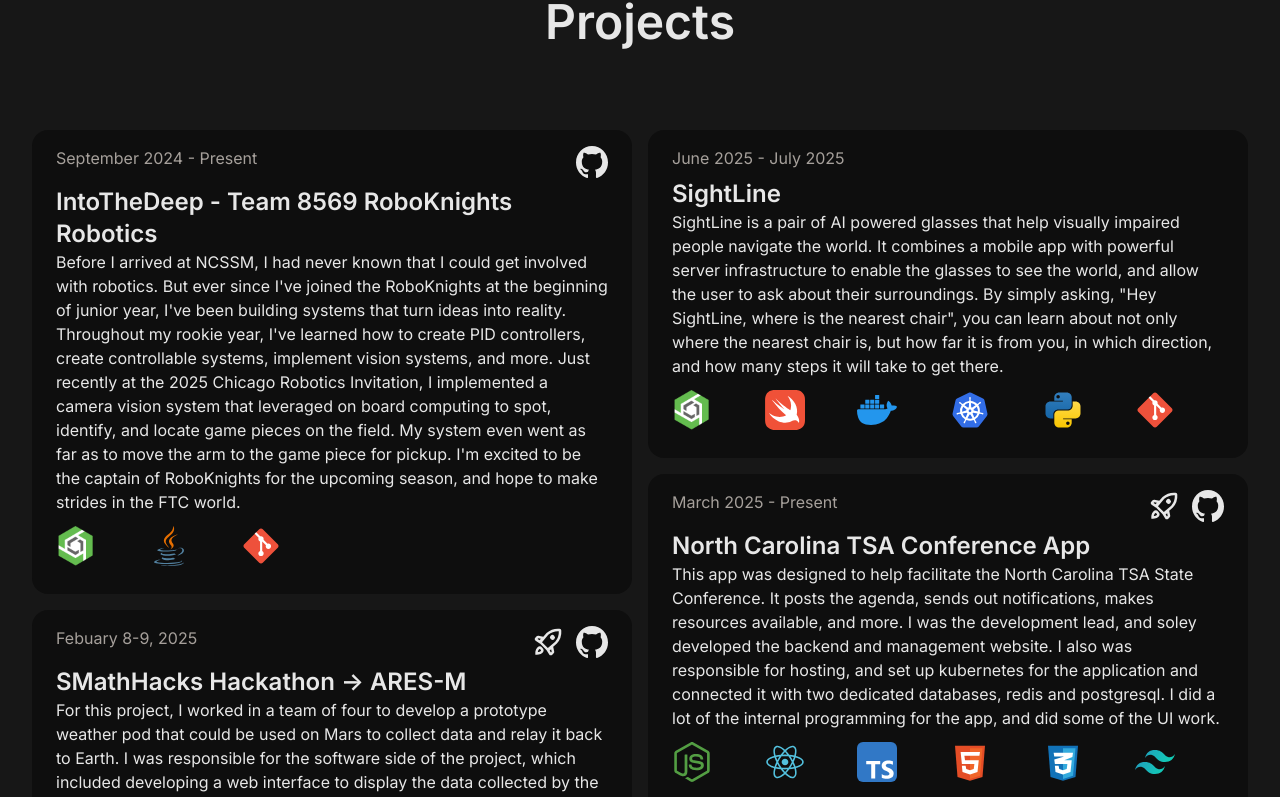
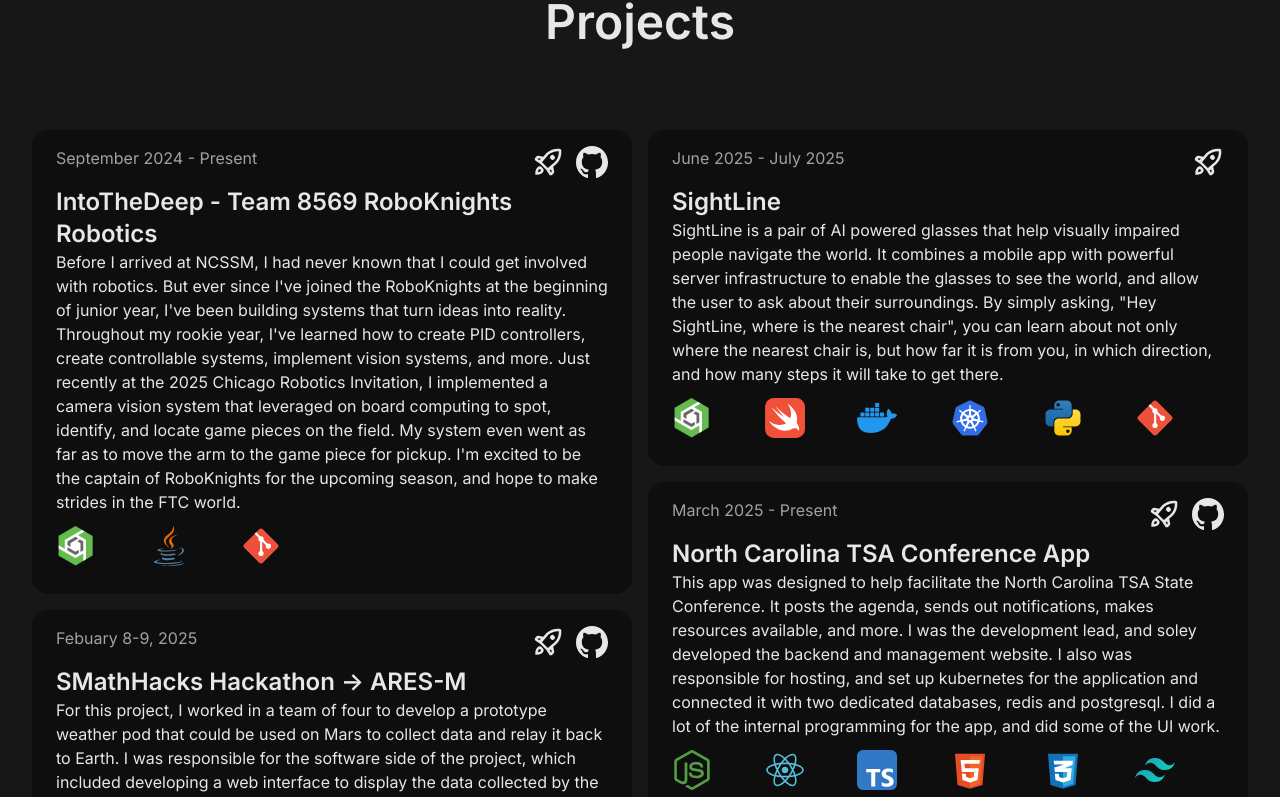
Before and after one commit to Prorickey/website, a Next.js app: page / in a window 1280 px wide. Shown: the part 1593-2390 px from the top of the page. Built offline with nearby package versions, Linux system fonts and the light colour scheme.

Commit message:
link updates

```diff
--- a/docker.js
+++ b/docker.js
@@ -7,7 +7,7 @@
 const dockerBuildChild = spawn('docker', [
   'build',
   '-t',
-  `docker.prorickey.xyz/prorickey/nextjs-portfolio:${version}`,
+  `docker.bedson.tech/tbedson/portfolio:${version}`,
   '.',
 ]);
 
@@ -20,7 +20,7 @@
 
   const dockerPushChild = spawn('docker', [
     'push',
-    `docker.prorickey.xyz/prorickey/nextjs-portfolio:${version}`,
+    `docker.bedson.tech/tbedson/portfolio:${version}`,
   ]);
 
   dockerPushChild.stdout.pipe(process.stdout);
--- a/kubernetes.yml
+++ b/kubernetes.yml
@@ -14,9 +14,11 @@
     spec:
       containers:
         - name: portfolio-container
-          image: docker.prorickey.xyz/prorickey/nextjs-portfolio:latest
+          image: docker.bedson.tech/tbedson/portfolio:2.0.1
           ports:
             - containerPort: 3000
+      imagePullSecrets:
+        - name: docker.bedson.tech
 ---
 apiVersion: v1
 kind: Service
--- a/public/projects.json
+++ b/public/projects.json
@@ -3,7 +3,7 @@
     "title": "IntoTheDeep - Team 8569 RoboKnights Robotics",
     "description": "Before I arrived at NCSSM, I had never known that I could get involved with robotics. But ever since I've joined the RoboKnights at the beginning of junior year, I've been building systems that turn ideas into reality. Throughout my rookie year, I've learned how to create PID controllers, create controllable systems, implement vision systems, and more. Just recently at the 2025 Chicago Robotics Invitation, I implemented a camera vision system that leveraged on board computing to spot, identify, and locate game pieces on the field. My system even went as far as to move the arm to the game piece for pickup. I'm excited to be the captain of RoboKnights for the upcoming season, and hope to make strides in the FTC world.",
     "langs": ["onshape", "java", "git"],
-    "link": null,
+    "link": "https://roboknights.net",
     "source": "https://github.com/ftc8569/2024-IntoTheDeep",
     "date": "September 2024 - Present"
   },
@@ -11,7 +11,7 @@
     "title": "SightLine",
     "description": "SightLine is a pair of AI powered glasses that help visually impaired people navigate the world. It combines a mobile app with powerful server infrastructure to enable the glasses to see the world, and allow the user to ask about their surroundings. By simply asking, \"Hey SightLine, where is the nearest chair\", you can learn about not only where the nearest chair is, but how far it is from you, in which direction, and how many steps it will take to get there.",
     "langs": ["onshape", "swiftui", "docker", "kubernetes", "python", "git"],
-    "link": null,
+    "link": "https://www.intel.com/content/www/us/en/corporate/artificial-intelligence/winner2025.html#tab-blade-1-0",
     "source": null,
     "date": "June 2025 - July 2025"
   },
@@ -128,7 +128,7 @@
       "postgresql",
       "git"
     ],
-    "link": null,
+    "link": "https://roboknights.net",
     "source": "https://github.com/ftc8569/Website",
     "date": "September 2024 - Present"
   },
```
Also changed, not shown: package.json (+4 -4 lines), 1 other file (tests, documents, lock files or other folders).
